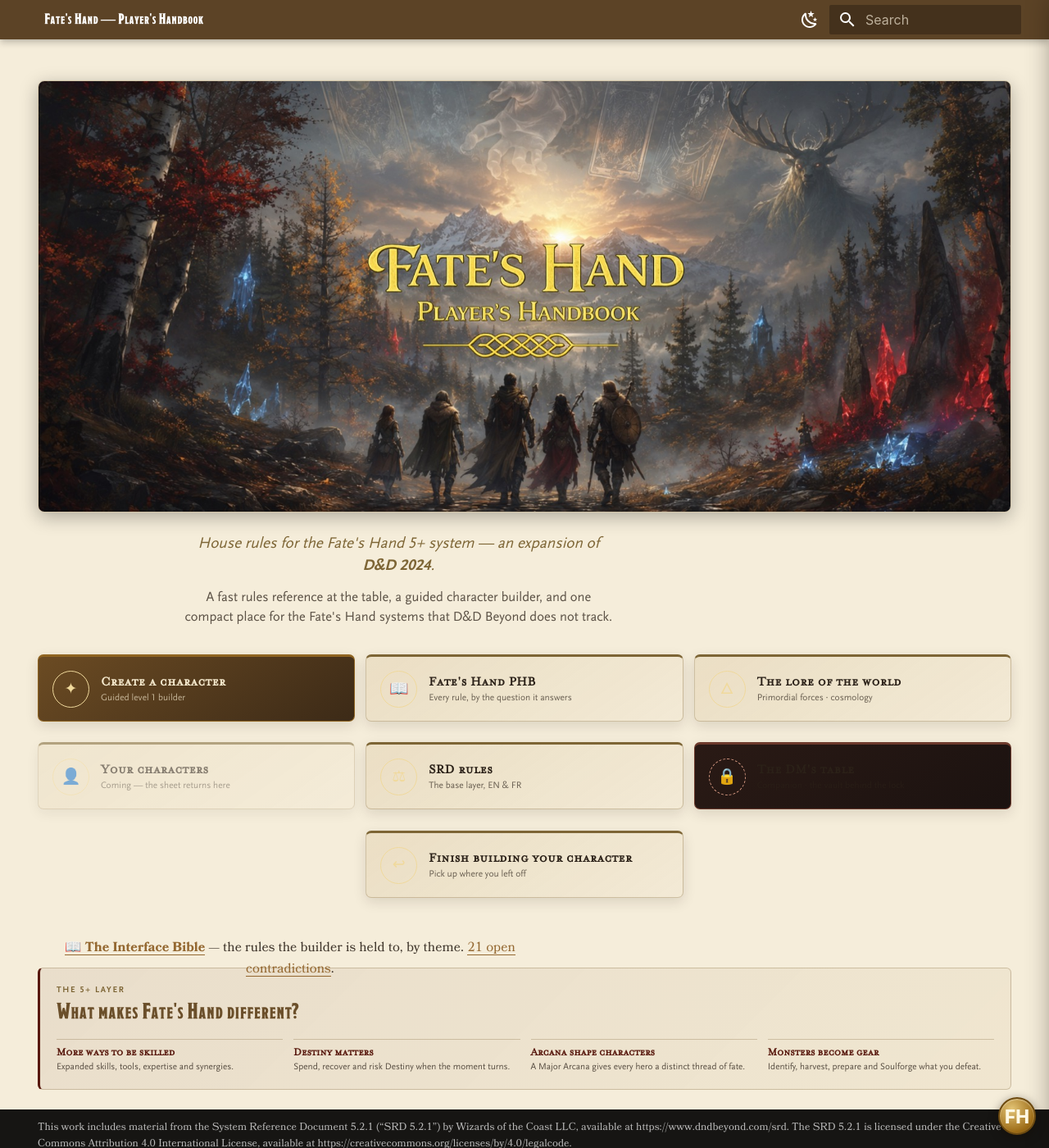
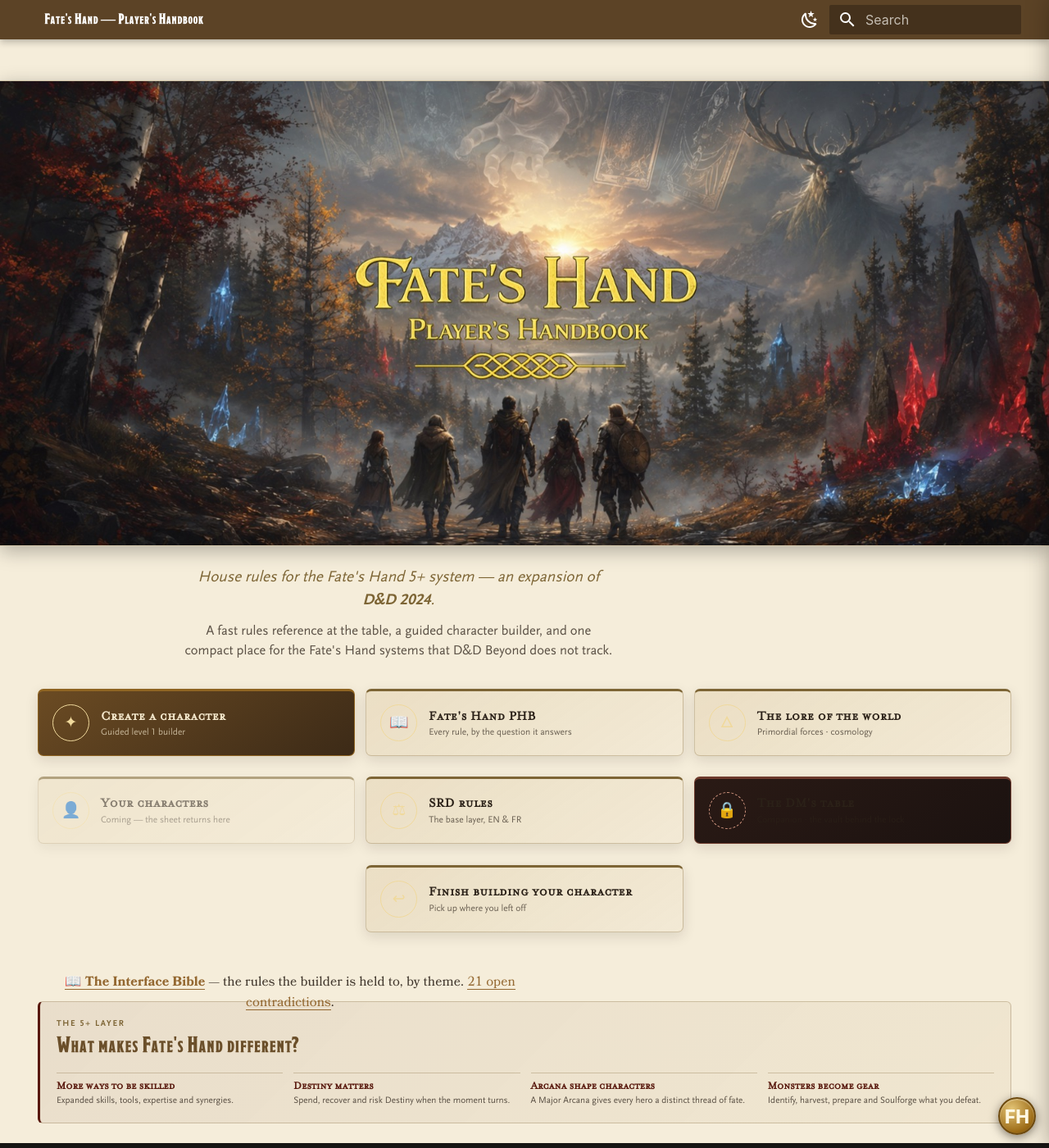
Before and after one commit to Noirchicot/fh-phb, an MkDocs documentation site: the page built from docs/index.md, in a window 1280 px wide and 1400 px high. Shown: the whole window at 82% size. Built offline with MkDocs 1.6.1 and Material for MkDocs 9.7.7, drawn with Linux system fonts in a browser that asks for light colours.

Commit message:
Le bandeau va d'un bord à l'autre de la fenêtre
Eric : « prends tout l'écran en largeur ». Il remplissait la colonne de contenu
depuis la correction du `<p>` ; il sort maintenant des conteneurs du thème.

`margin: 0 calc(50% - 50vw)` — `50%` se mesure sur le parent, `50vw` sur la
fenêtre, et leur différence annule exactement les marges empilées de Material,
à toutes les profondeurs et à tous les points de rupture. Aucun chiffre de
gabarit n'est recopié : rien à remettre à jour le jour où le thème bouge ses
marges.

L'arrondi et les filets latéraux du bandeau tombent — au bord de l'écran ils
dessineraient un cadre coupé. Le filet du bas reste, il sépare l'image du texte.

⚠️ Une barre de défilement classique (Windows, Linux) rendrait `100vw` plus large
que la zone visible. Mesuré à 375 et à 1280 : débordement horizontal nul. La
parade, si ça arrive, est `overflow-x: clip` sur `body` — jamais `hidden`, qui
casserait les collages `sticky` du thème.

Co-Authored-By: Claude Opus 5 <noreply@anthropic.com>

```diff
--- a/docs/stylesheets/extra.css
+++ b/docs/stylesheets/extra.css
@@ -485,7 +485,32 @@
 }
 
 /* ---- cover: title overlaid on the banner image ---- */
-.md-typeset .fh-cover { position: relative; margin: 0 0 1.2rem; }
+/* ── LE BANDEAU PREND TOUTE LA LARGEUR DE L'ÉCRAN ──────────────────────────
+   Eric, 2026-09-04 : « prends tout l'écran en largeur ». Il remplissait déjà la
+   colonne de contenu (1188) depuis la correction du `<p>` ; ici il sort des
+   conteneurs de Material et va d'un bord à l'autre de la fenêtre.
+   ⭐ `50%` se mesure sur le PARENT, `50vw` sur la FENÊTRE : leur différence annule
+      exactement toutes les marges empilées du thème, quelle que soit la profondeur
+      et le point de rupture. Aucun chiffre de gabarit n'est recopié ici — donc rien
+      à remettre à jour le jour où Material change ses marges. Une cote calculée par
+      la page bat une cote relevée à la main.
+   ⚠️ Une barre de défilement CLASSIQUE (Windows, Linux) rend `100vw` plus large que
+      la zone visible. Mesuré à 375 et à 1280 : débordement horizontal nul. Si ça
+      déborde un jour, la parade est `overflow-x: clip` sur `body` — ⛔ jamais
+      `hidden`, qui casserait les collages `sticky` du thème. */
+.md-typeset .fh-cover {
+  position: relative;
+  margin: 0 calc(50% - 50vw) 1.2rem;
+  max-width: none;
+}
+/* Au bord de l'écran, l'arrondi et les filets latéraux n'ont plus de bord où se
+   poser — ils dessineraient un cadre coupé. Le filet du bas reste : il sépare
+   l'image du texte. */
+.md-typeset .fh-cover .fh-banner {
+  border-radius: 0;
+  border-left: 0;
+  border-right: 0;
+}
 .md-typeset .fh-cover .fh-banner { margin: 0; }
 .md-typeset .fh-cover::after {
   content: none;
```
